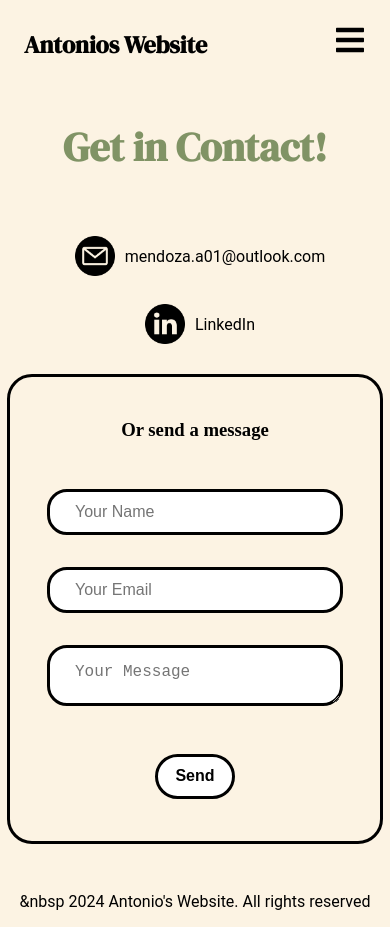
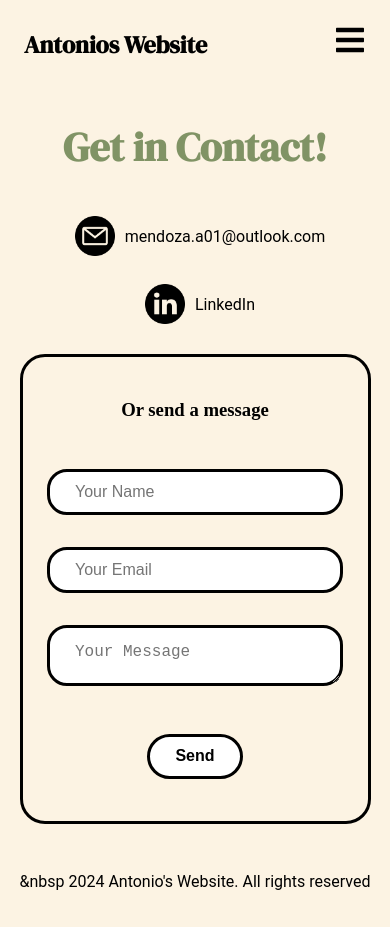
Before and after one commit to amendoza09/new-personal-web, a React (Create React App) app in the folder new-personal-web/: page /new-personal-web/contact in a window 390 px wide. Built offline with nearby package versions, Linux system fonts and the light colour scheme.

Commit message:
contact changes for mobile view

```diff
--- a/new-personal-web/src/components/Contact.css
+++ b/new-personal-web/src/components/Contact.css
@@ -53,7 +53,7 @@ textarea {
 .send-btn {
     margin: 2rem;
     height: 2.8rem;
-    width: 5rem;
+    width: 6rem;
     font-size: 1rem;
     border-radius: 25px;
     border: solid, black;
--- a/new-personal-web/src/media-queries.css
+++ b/new-personal-web/src/media-queries.css
@@ -140,15 +140,15 @@
     .contact-container {
         flex-direction: column;
         text-align: center;
-        gap: 20px;
         padding: 0 25px 0 25px;
     }
     .external-links{
         flex-direction: column;
         gap: .5rem;
+        margin-bottom: 20px;
     }
     .form-container{
-        width: 350px;
+        width: 325px;
         margin: 0;
     }
     input,textarea {
```
